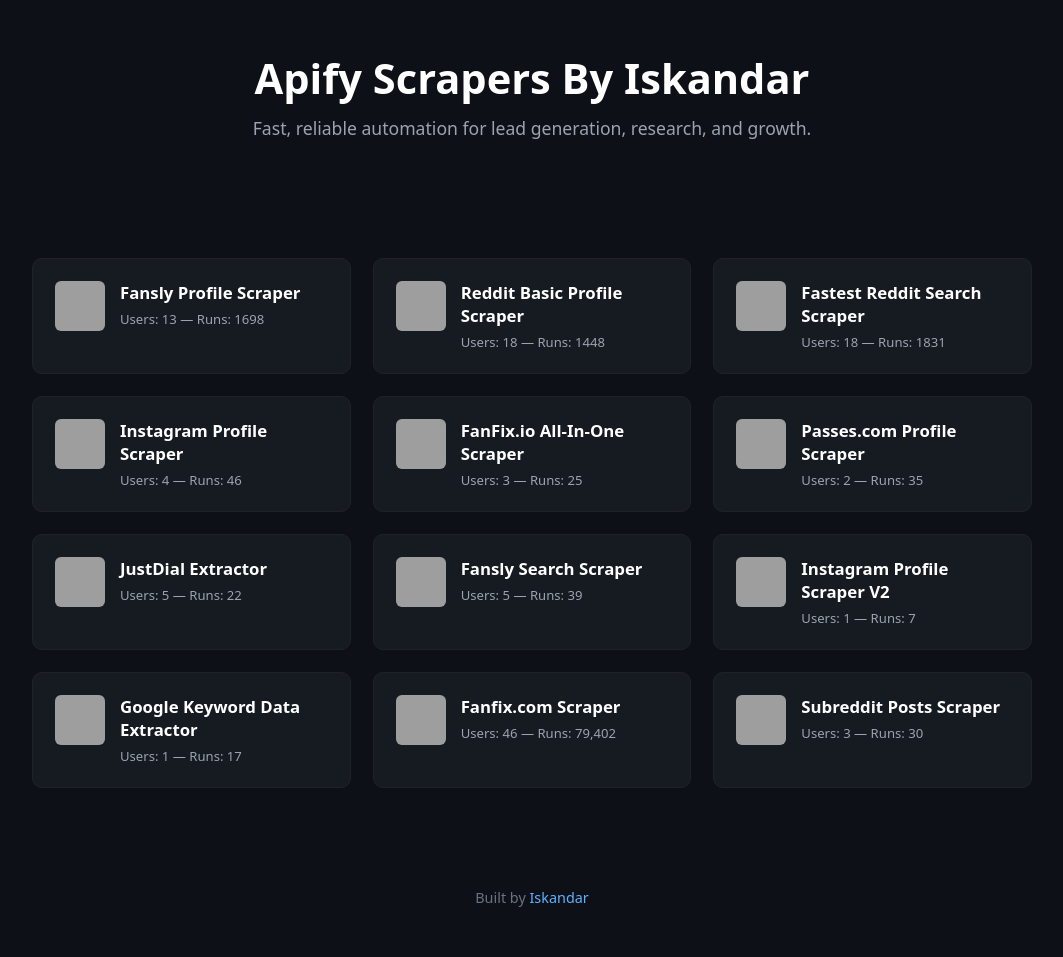
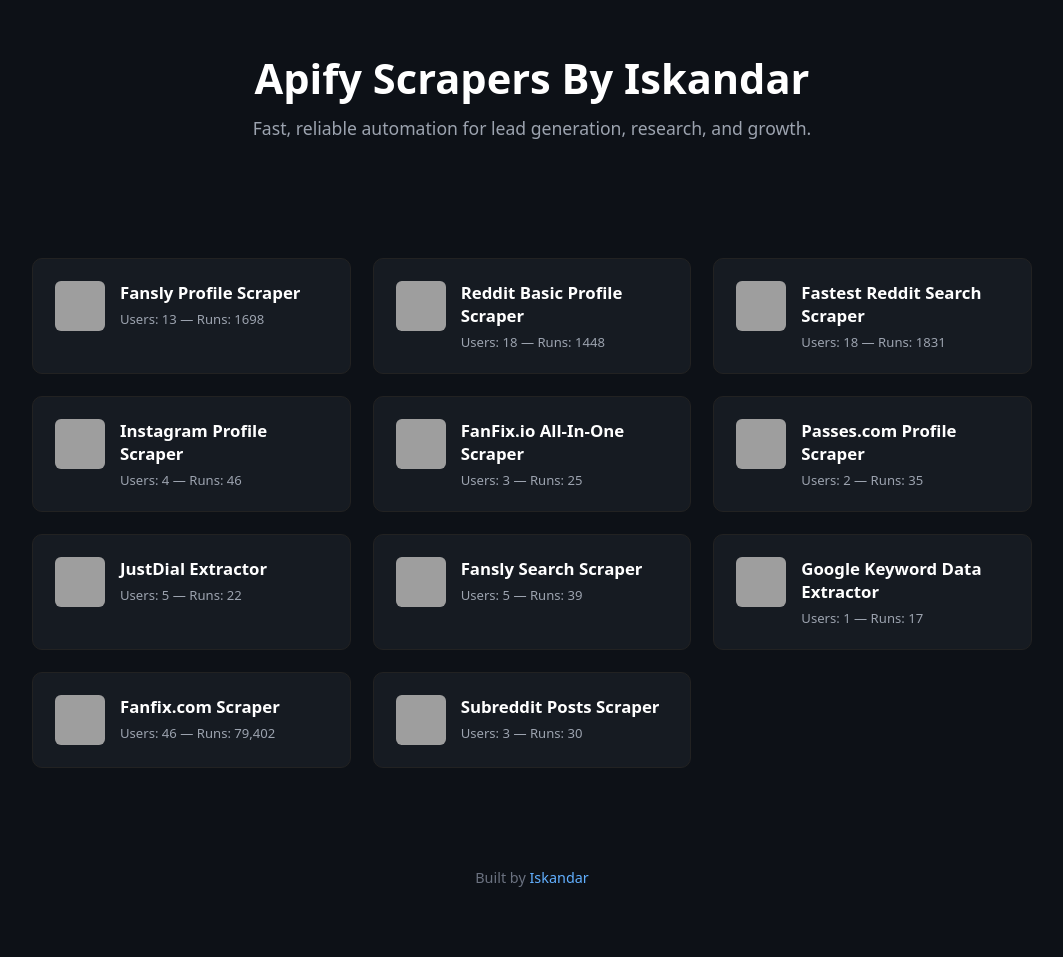
Before and after one commit to iskanderrr/iskanderrr.github.io, a plain HTML site: page index.html in a window 1280 px wide. Shown: the whole page, without its empty margins (108-1171 px from the left). Drawn offline with Linux system fonts and the light colour scheme; grey boxes are pictures that could not be loaded.

Commit message:
Update index.html

```diff
--- a/index.html
+++ b/index.html
@@ -167,13 +167,6 @@
     </div>
   </a>
 
-  <a class="card" href="https://apify.com/iskander?fpr=tzvtnw">
-    <img class="icon" src="https://apify-image-uploads-prod.s3.us-east-1.amazonaws.com/7yDgMtvftw55BNHF8-actor-qWg40T1GvBuq4w5e9-GFvvPx7Fb9-1491579602-yumminkysocialmedia36_83067.png">
-    <div>
-      <h2>Instagram Profile Scraper V2</h2>
-      <div class="stats">Users: 1 — Runs: 7</div>
-    </div>
-  </a>
 
   <a class="card" href="https://apify.com/iskander?fpr=tzvtnw">
     <img class="icon" src="https://apify-image-uploads-prod.s3.us-east-1.amazonaws.com/7yDgMtvftw55BNHF8-actor-G6Ibe7Y6Dm94155ZZ-ZLEAu2filt-images_%282%29.png">
```
